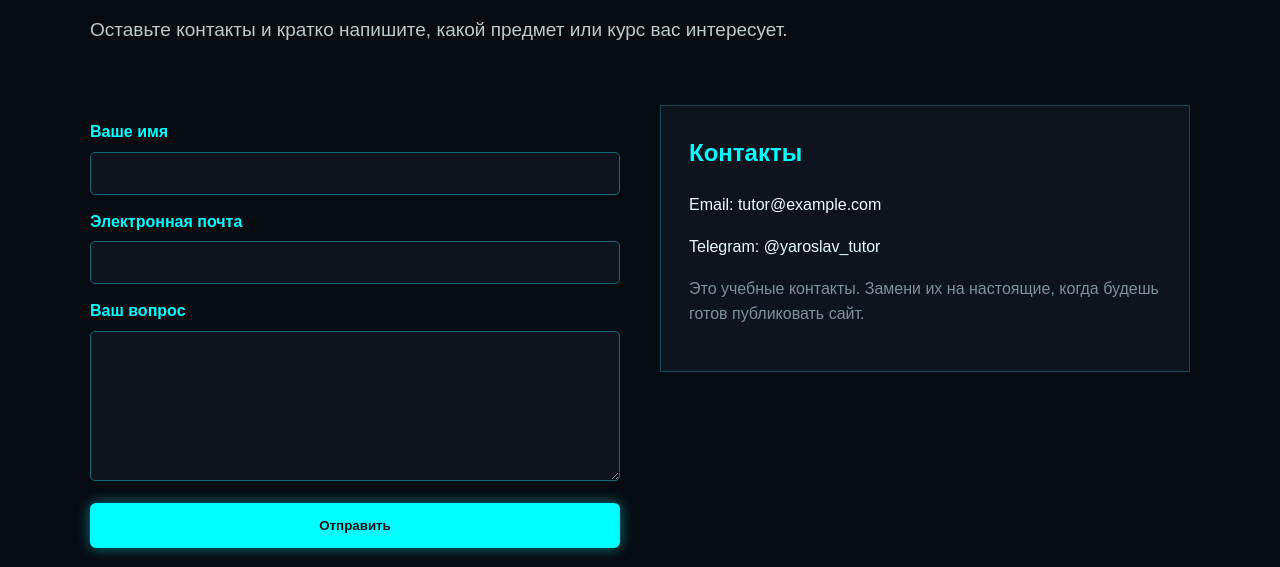
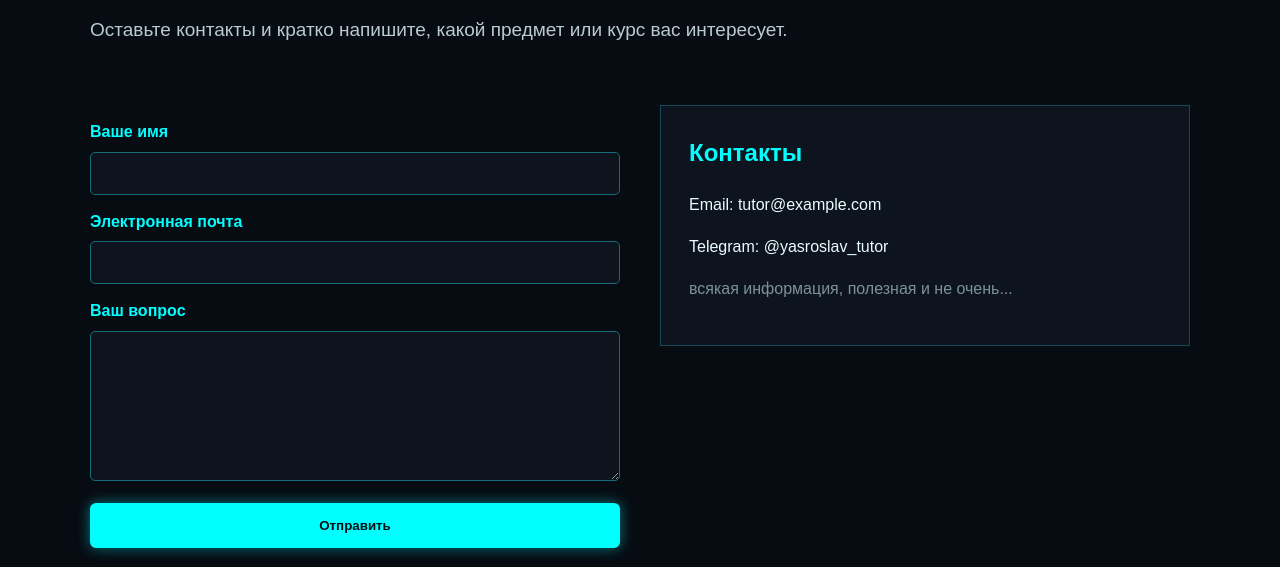
Before and after one commit to iaroslavreel-cyber/backend-site, a Flask app: page /support in a window 1280 px wide. Shown: the part 257-824 px from the top of the page. Run offline with Flask 3, Linux system fonts and the light colour scheme; some libraries are stand-ins or nearby versions; some web fonts are replaced.

Commit message:
Update support.html

```diff
--- a/templates/support.html
+++ b/templates/support.html
@@ -87,10 +87,9 @@
             <div class="support-info">
                 <h2 class="support-info__title">Контакты</h2>
                 <p>Email: tutor@example.com</p>
-                <p>Telegram: @yaroslav_tutor</p>
+                <p>Telegram: @yasroslav_tutor</p>
                 <p class="support-info__note">
-                    Это учебные контакты. Замени их на настоящие,
-                    когда будешь готов публиковать сайт.
+                  всякая информация, полезная и не очень...
                 </p>
             </div>
         </section>
```
